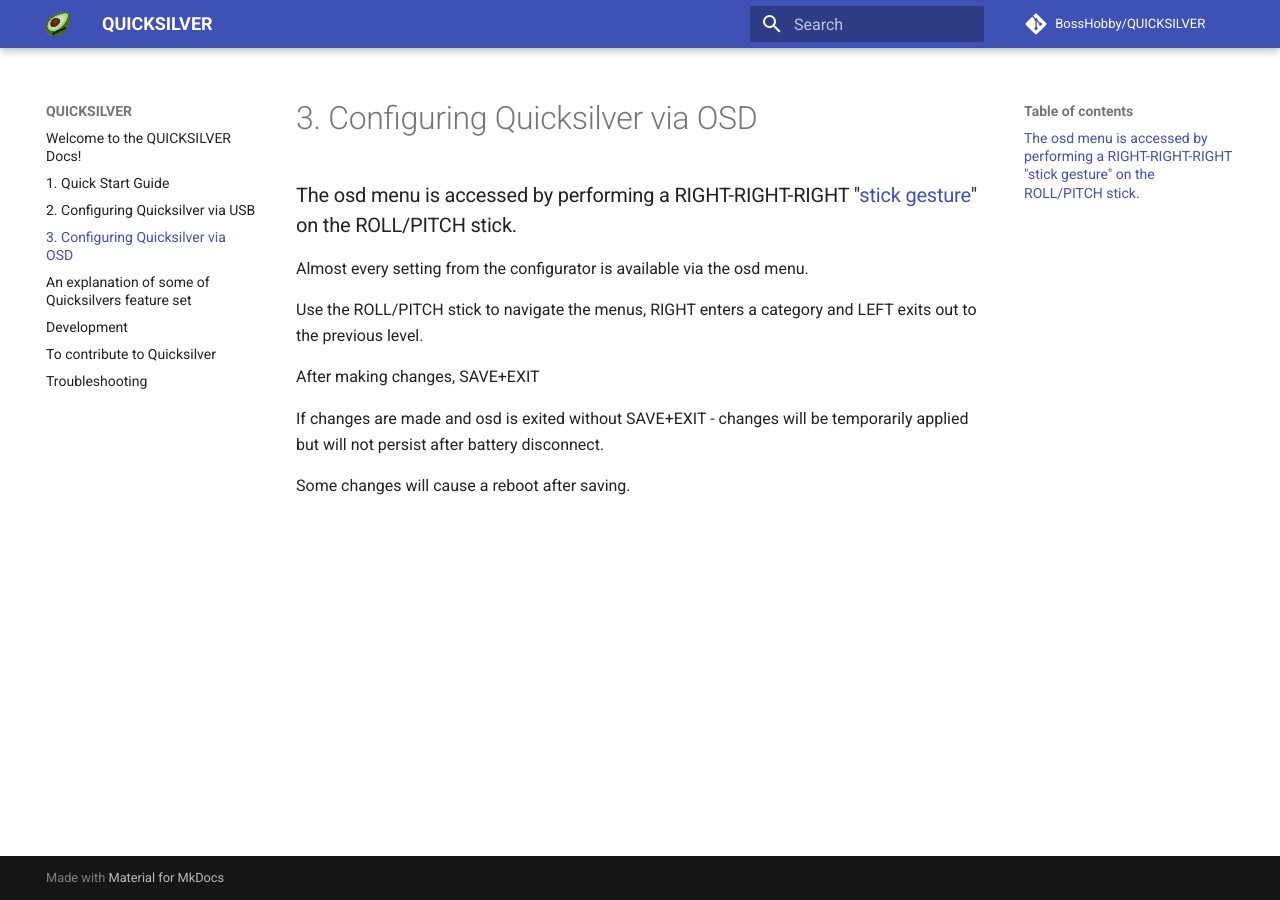
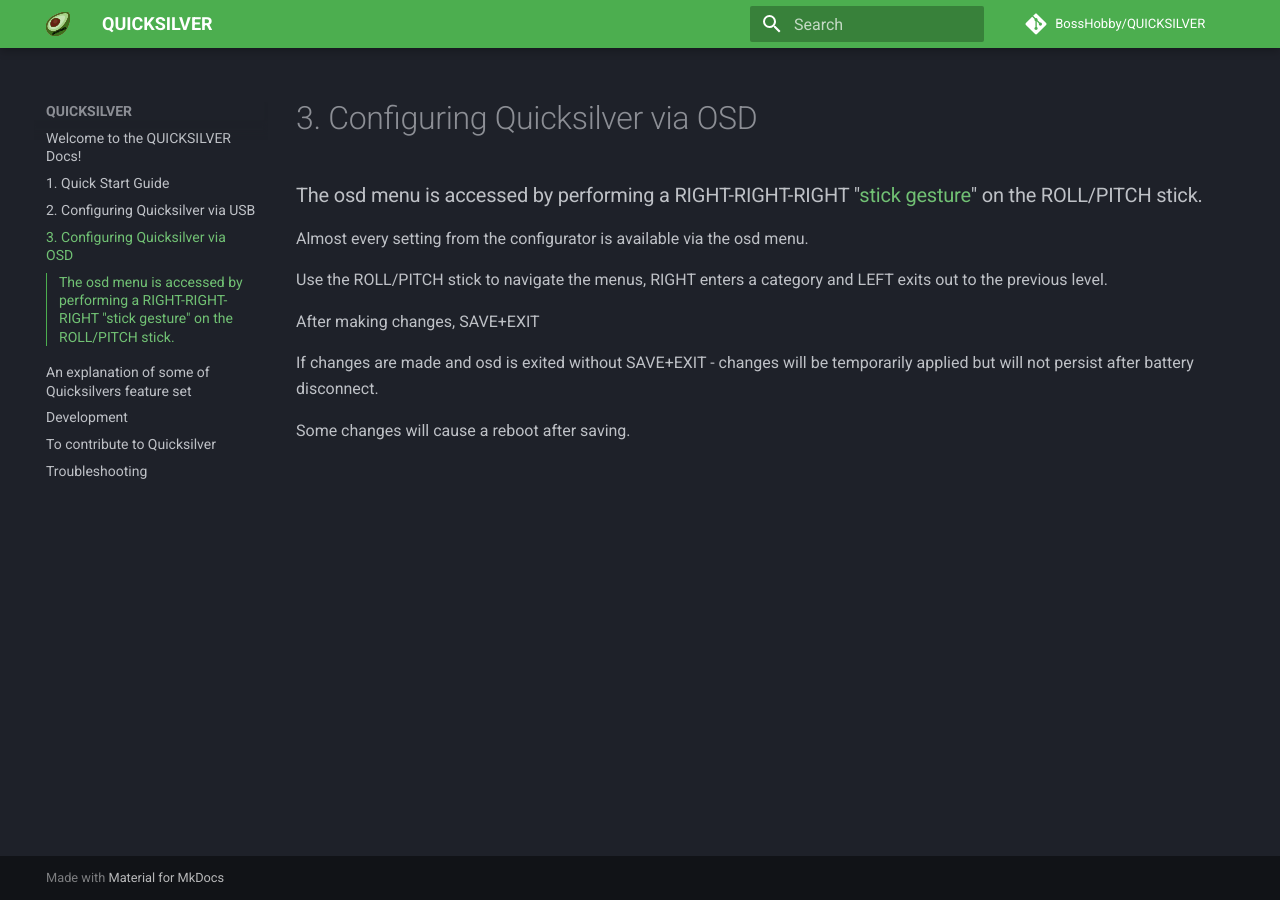
Before and after one commit to BossHobby/Docs, an MkDocs documentation site: the page built from docs/3.-Configuring-Quicksilver-via-OSD.md, in a window 1280 px wide. Built offline with MkDocs 1.6.1 and Material for MkDocs 9.7.7, drawn with Linux system fonts in a browser that asks for light colours; comment, search, counter and statistics services are not loaded.

Commit message:
mixing it up

```diff
--- a/docs/3.-Configuring-Quicksilver-via-OSD.md
+++ b/docs/3.-Configuring-Quicksilver-via-OSD.md
@@ -1,4 +1,4 @@
-### The osd menu is accessed by performing a RIGHT-RIGHT-RIGHT "[stick gesture](https://github.com/BossHobby/QUICKSILVER/wiki/4.-FEATURES#stick-gestures)" on the ROLL/PITCH stick.
+### The osd menu is accessed by performing a RIGHT-RIGHT-RIGHT "[stick gesture](https://docs.bosshobby.com/4.-FEATURES/#stick-gestures)" on the ROLL/PITCH stick.
 
 Almost every setting from the configurator is available via the osd menu.
 
--- a/mkdocs.yml
+++ b/mkdocs.yml
@@ -8,12 +8,16 @@
   name: material
   logo: assets/img/logo.svg
   favicon: assets/img/favicon.png
+
   font:
     text: Roboto
     code: Roboto Mono
 
+
   palette:
-    scheme: default
+    scheme: slate
+    primary: green
+    accent: light green
 
   include_search_page: false
   search_index_only: true
@@ -22,3 +26,4 @@
   features:
     - navigation.instant
     - navigation.tracking
+    - toc.integrate
```
